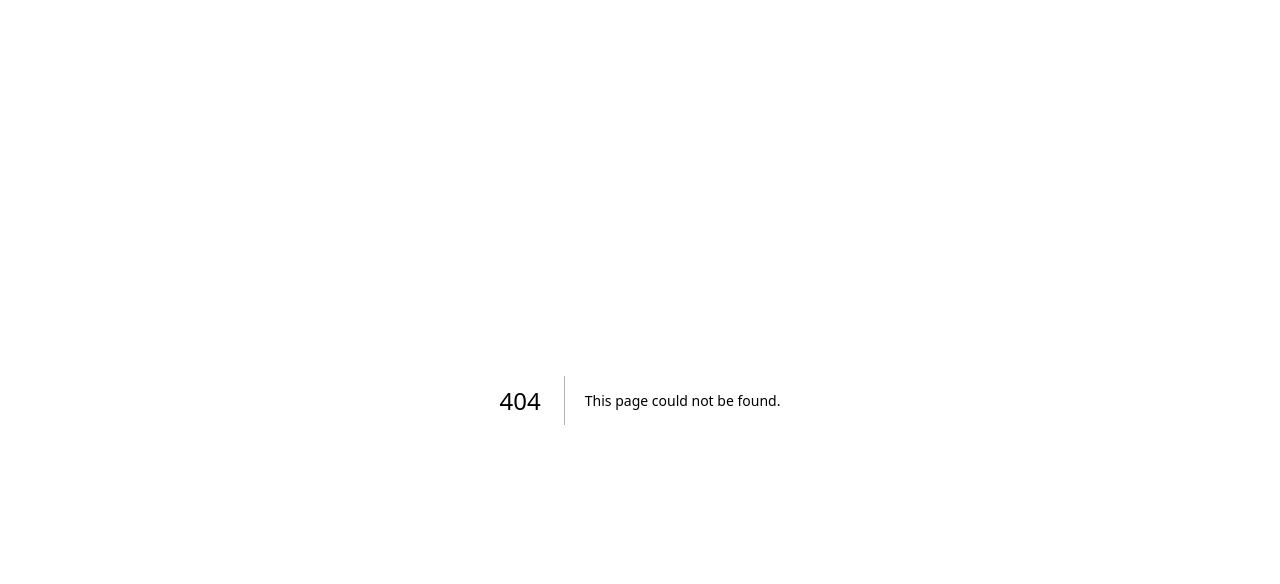
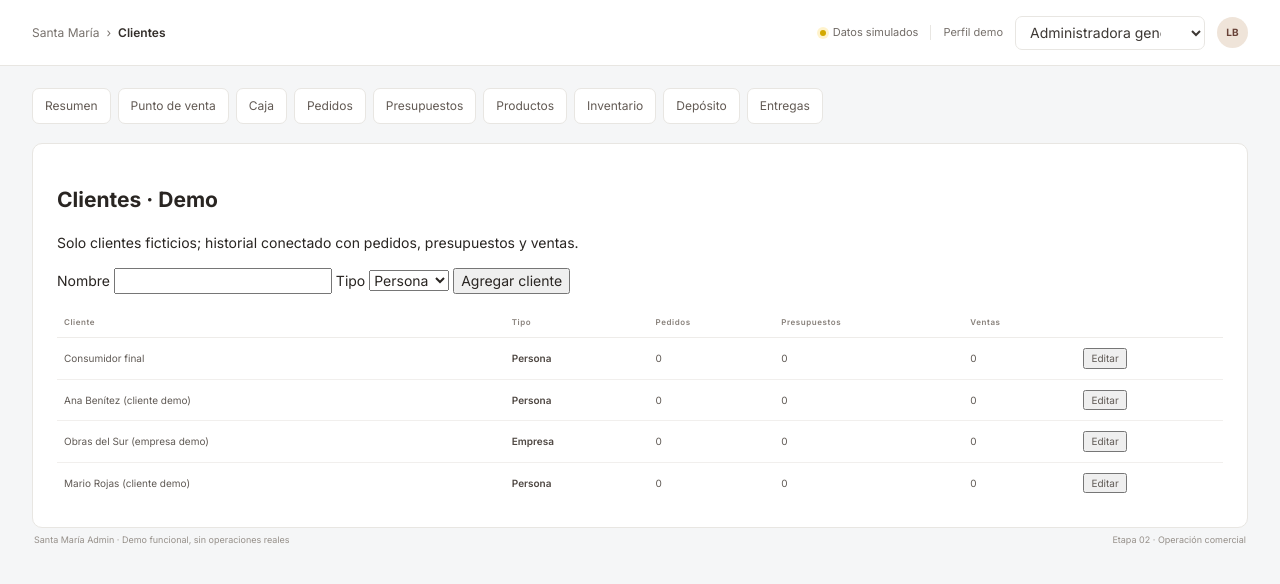
Before and after one commit to equantum-py/santamaria, a Next.js app: page /admin/clientes in a window 1280 px wide. Before the commit this address had no page. Shown: the top 584 px of the page. Built offline with nearby package versions, Linux system fonts and the light colour scheme.

Commit message:
feat(e05): add clientes integrated demo screen

```diff
--- /dev/null
+++ b/app/admin/clientes/page.tsx
@@ -0,0 +1,11 @@
+"use client";
+import {useState} from "react";
+import {AdminModuleFrame} from "../module-frame";
+import {demoStateStore,useDemoState} from "@/lib/admin/client-state";
+import {addSupplier,editSupplier,addCustomer,editCustomer,createPurchase,orderPurchase,receivePurchase,cancelPurchase} from "@/lib/admin/procurement";
+const operationId=()=>crypto.randomUUID();
+export default function ClientesPage(){
+const state=useDemoState();const [name,setName]=useState("");const [kind,setKind]=useState<"consumer"|"business">("consumer");const [selected,setSelected]=useState("");const [error,setError]=useState("");
+function save(){try{demoStateStore.update(s=>selected?editCustomer(s,{operationId:operationId(),id:selected,name,kind}):addCustomer(s,{operationId:operationId(),name,kind}));setName("");setSelected("");setError("");}catch(e){setError(e instanceof Error?e.message:"Error");}}
+return <AdminModuleFrame title="Clientes"><section className="admin-panel" style={{padding:24}}><h1>Clientes · Demo</h1><p>Solo clientes ficticios; historial conectado con pedidos, presupuestos y ventas.</p><form onSubmit={e=>{e.preventDefault();save();}}><label>Nombre <input required maxLength={120} value={name} onChange={e=>setName(e.target.value)}/></label> <label>Tipo <select value={kind} onChange={e=>setKind(e.target.value as "consumer"|"business")}><option value="consumer">Persona</option><option value="business">Empresa</option></select></label> <button type="submit">{selected?"Guardar cambios":"Agregar cliente"}</button></form>{error&&<p role="alert">{error}</p>}<div className="admin-table-scroll"><table className="admin-table"><thead><tr><th>Cliente</th><th>Tipo</th><th>Pedidos</th><th>Presupuestos</th><th>Ventas</th><th></th></tr></thead><tbody>{state.customers.map(c=><tr key={c.id}><td>{c.displayName}</td><td>{c.kind==="business"?"Empresa":"Persona"}</td><td>{state.orders.filter(o=>o.customerId===c.id).length}</td><td>{state.quotes.filter(q=>q.customerId===c.id).length}</td><td>{state.sales.filter(v=>v.customerId===c.id).length}</td><td><button onClick={()=>{setSelected(c.id);setName(c.displayName);setKind(c.kind);}}>Editar</button></td></tr>)}</tbody></table></div></section></AdminModuleFrame>;
+}
```
